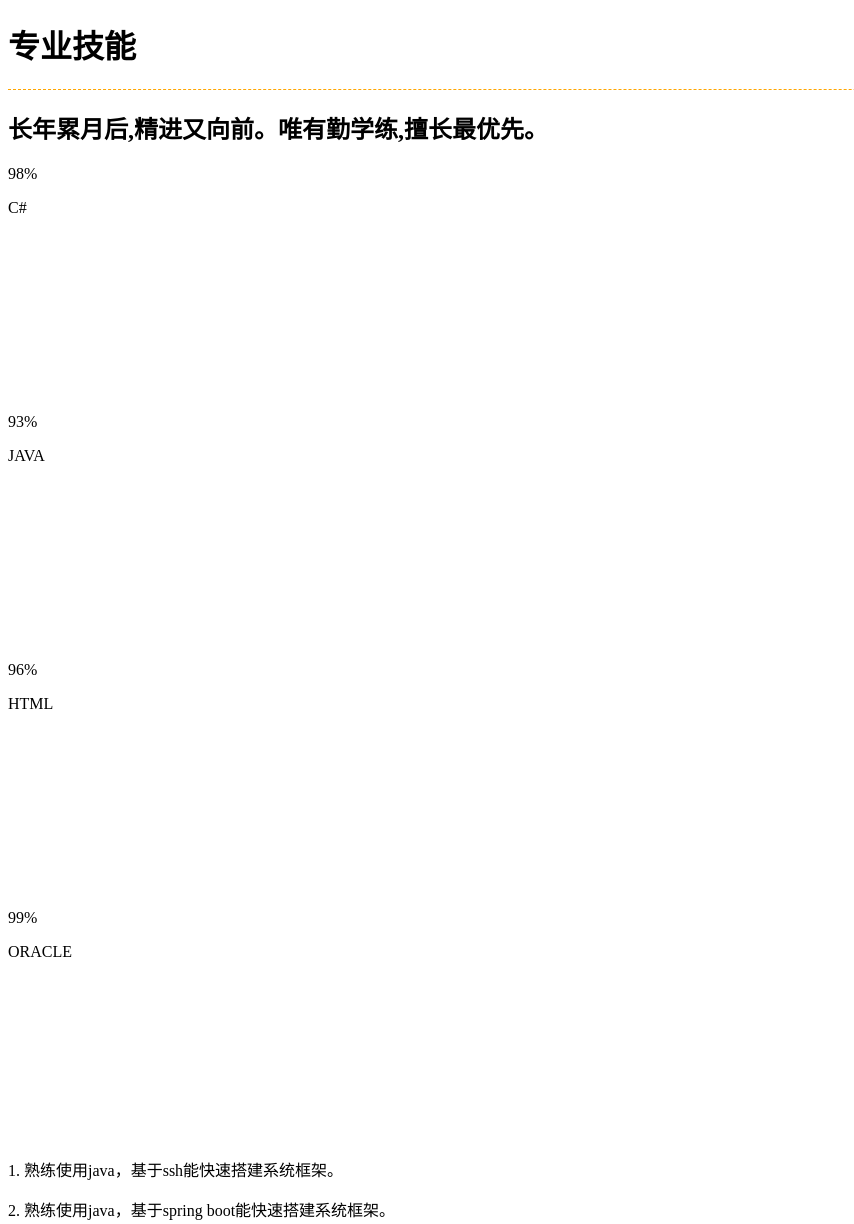
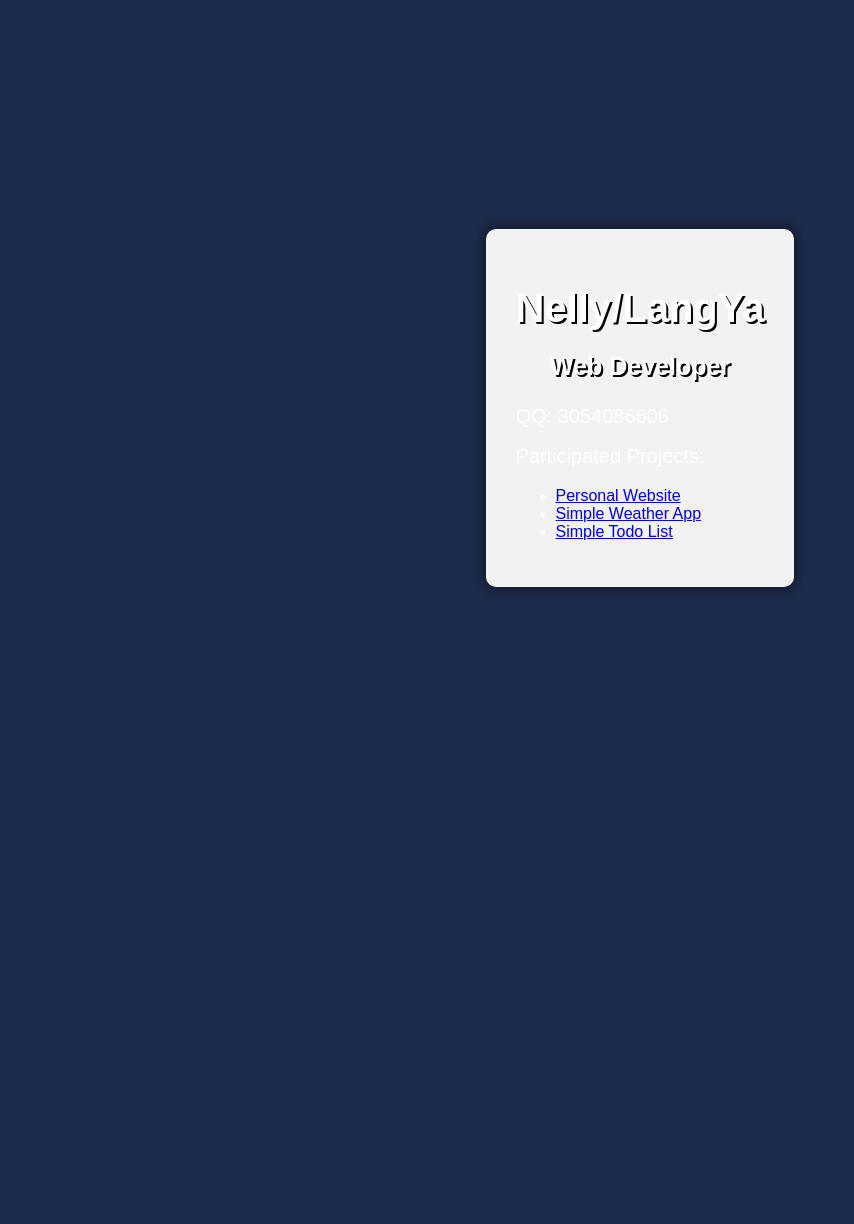
Before and after one commit to Nel1yMinecraft/nel1yminecraft.github.io, a plain HTML site: page index.html in a window 1280 px wide. Shown: the top 1224 px of the page, without its empty margins (0-854 px from the left). After the commit the page ends 816 px from the top, so only its background shows below. Drawn offline with Linux system fonts and the light colour scheme.

Commit message:
Update index.html

```diff
--- a/index.html
+++ b/index.html
@@ -1,58 +1,60 @@
 <!DOCTYPE html>
-<html>
+<html lang="en">
 <head>
-		<meta charset="utf-8">
-		<title>Github.io</title>
+<meta charset="UTF-8">
+<title>Nelly/LangYa's Personal Introduction</title>
+<style>
+body {
+background-color: #1d2c4d;
+font-family: Arial, sans-serif;
+color: white;
+height: 100vh;
+display: flex;
+align-items: center;
+justify-content: center;
+}
+
+	.container {
+		background-color: #f2f2f2;
+		border-radius: 10px;
+		padding: 30px;
+		box-shadow: 0px 0px 10px 5px rgba(0,0,0,0.3);
+		backdrop-filter: blur(5px);
+	}
+
+	h1 {
+		text-align: center;
+		font-weight: bold;
+		font-size: 40px;
+		margin-bottom: 20px;
+		text-shadow: 2px 2px #000000;
+	}
+
+	h2 {
+		text-align: center;
+		font-size: 25px;
+		margin-bottom: 20px;
+		text-shadow: 2px 2px #000000;
+	}
+
+	p {
+		font-size: 20px;
+		line-height: 1.5;
+		margin: 10px 0;
+	}
+</style>
 </head>
 <body>
-  	<div class="con_wrap">
-		<div class="tit_wrap">
-			<h1 style="font-weight: bold;">专业技能</h1>
-			<div class="scissors" style="border-top:1px dashed orange;">
-			</div>
-			<h2>长年累月后,精进又向前。唯有勤学练,擅长最优先。</h2>
-		</div>
-		<div class="skill_con">
-			<div class="canvas_wrap">
-				<div class="canvas_con">
-					<div class="text_con">
-						<p class="percent">98%</p>
-						<p class="chart_title">C#</p>
-					</div>
-					<canvas id="html5" width=160 height=160></canvas>
-				</div>
-				<div class="canvas_con">
-					<div class="text_con">
-						<p class="percent">93%</p>
-						<p class="chart_title">JAVA</p>
-					</div>
-					<canvas id="css3" width=160 height=160></canvas>
-				</div>
-				<div class="canvas_con">
-					<div class="text_con">
-						<p class="percent">96%</p>
-						<p class="chart_title">HTML</p>
-					</div>
-					<canvas id="js" width=160 height=160></canvas>
-				</div>
-				<div class="canvas_con">
-					<div class="text_con">
-						<p class="percent">99%</p>
-						<p class="chart_title">ORACLE</p>
-					</div>
-					<canvas id="jq" width=160 height=160></canvas>
-				</div>
-			</div>
-			<div class="text_wrap">
-				<p>1.  熟练使用java，基于ssh能快速搭建系统框架。</p>
-				<p>2.  熟练使用java，基于spring boot能快速搭建系统框架。</p>
-				<p>3.  熟练使用HTML/CSS技术，精通js/jquery编程,能够熟练使用angularjs，vue,reactjs等前端框架。</p>
-				<p>4.  熟悉oracle,mysql,sqlserver等各平台安装使用，熟练使用SQL语句增删改查，触发器，存储过程，索引，序列。</p>
-				<p>5.  熟练的使用grunt，gulp等前端工具。</p>
-				<p>6.  熟悉c#语言研发，基于asp.new mvc能快速搭建系统框架，新技术asp.net core做后台数据服务能快速搭建，跨平台使用。</p>
-				<p>7.  熟悉c#语言研发，基于winform的c/s应用程序能快速搭建框架。</p>
-			</div>
-		</div>
-
+<div class="container">
+<h1>Nelly/LangYa</h1>
+<h2>Web Developer</h2>
+<p>QQ: 3054086606</p>
+<p>Participated Projects:</p>
+<ul>
+<li><a href="https://github.com/Nel1yMinecraft/Personal_Website" target="_blank">Personal Website</a></li>
+<li><a href="https://github.com/Nel1yMinecraft/Simple-Weather-App" target="_blank">Simple Weather App</a></li>
+<li><a href="https://github.com/Nel1yMinecraft/Simple-Todo-List" target="_blank">Simple Todo List</a></li>
+</ul>
+</div>
 </body>
 </html>
```
